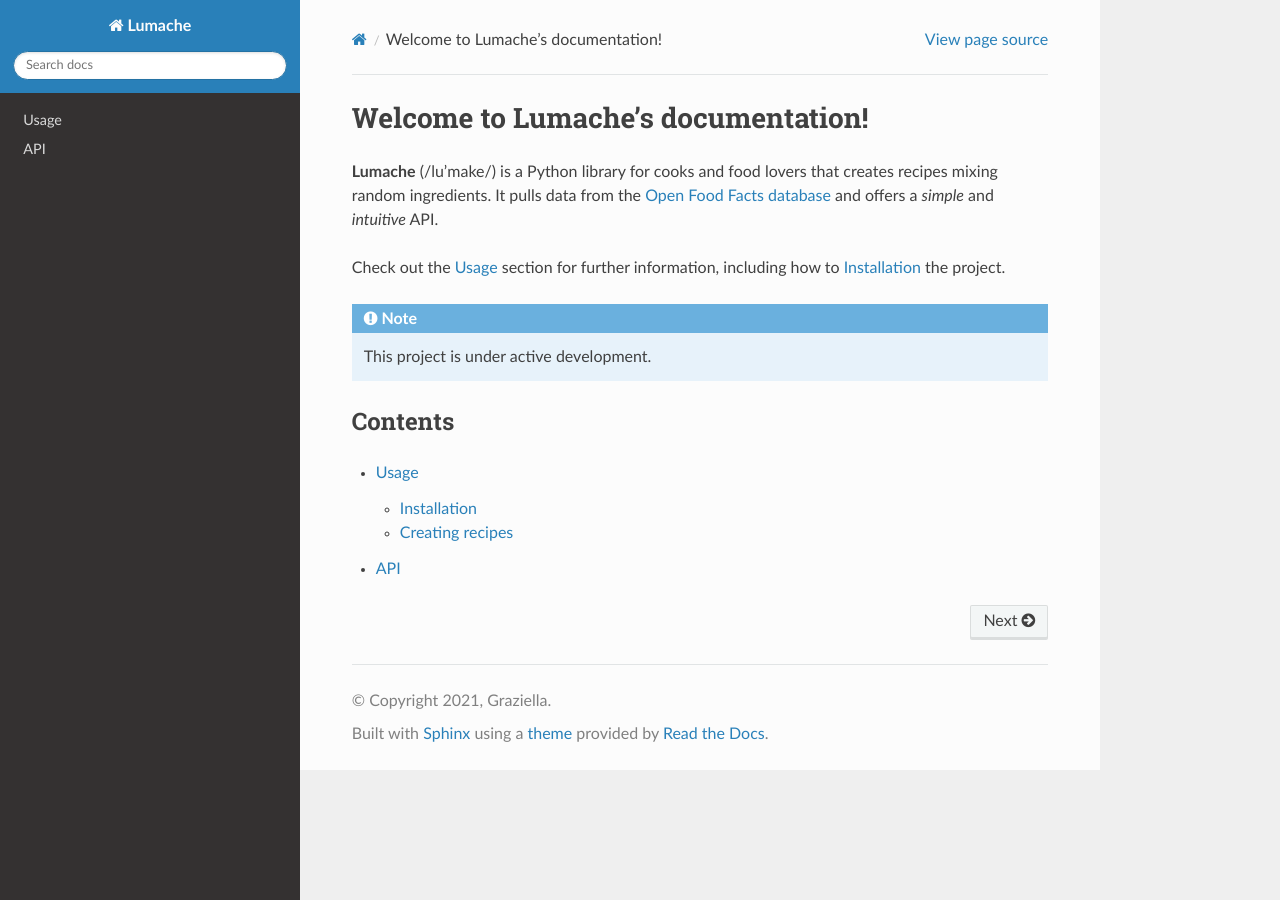
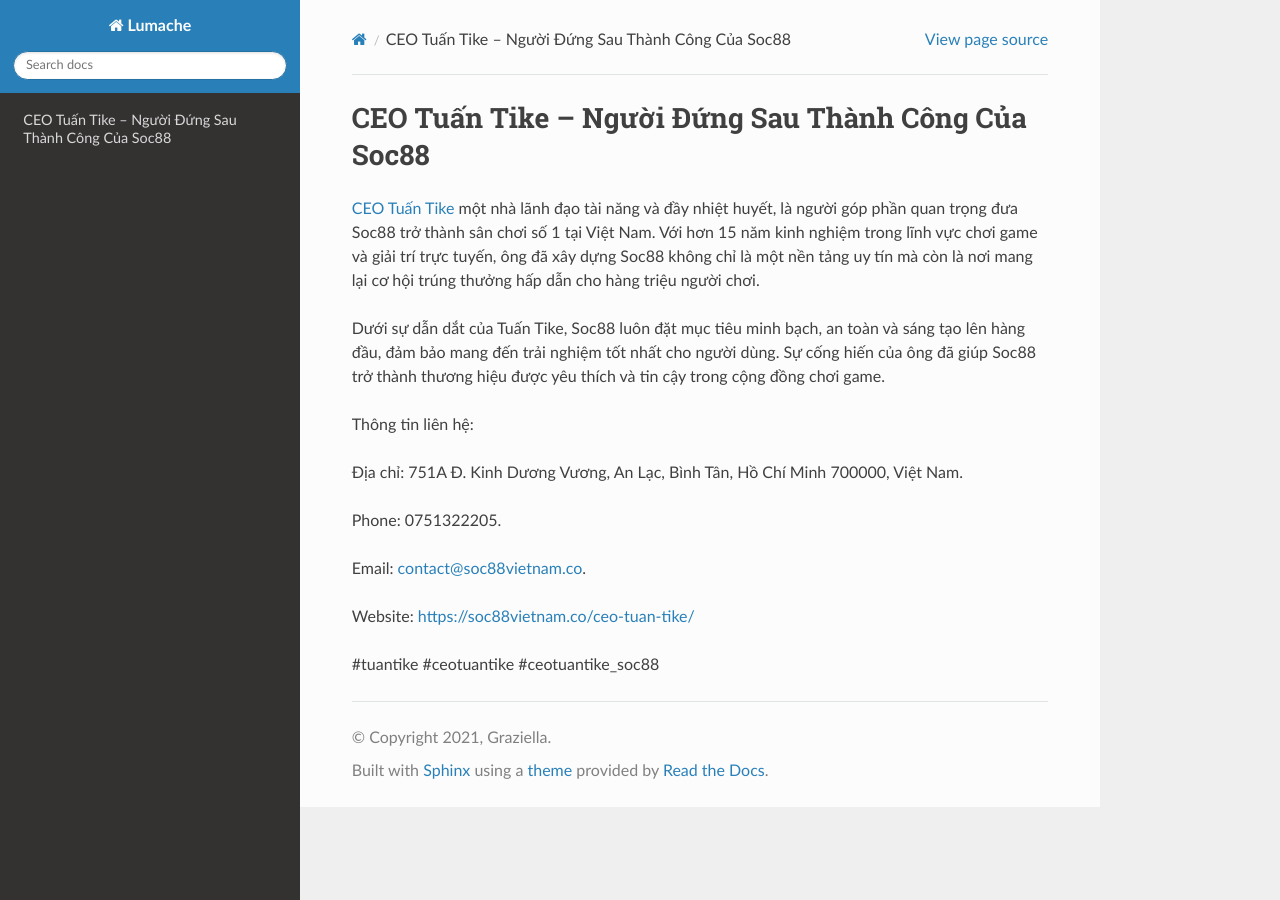
Before and after one commit to parkisngan19/ceotuantike, a Sphinx documentation site: the page built from docs/source/index.rst, in a window 1280 px wide. Built offline with Sphinx 7.4.7 and the Read the Docs theme 3.1.0, drawn with Linux system fonts in a browser that asks for light colours.

Commit message:
Update index.rst

```diff
--- a/docs/source/index.rst
+++ b/docs/source/index.rst
@@ -1,22 +1,18 @@
-Welcome to Lumache's documentation!
+CEO Tuấn Tike – Người Đứng Sau Thành Công Của Soc88
 ===================================
 
-**Lumache** (/lu'make/) is a Python library for cooks and food lovers
-that creates recipes mixing random ingredients.
-It pulls data from the `Open Food Facts database <https://world.openfoodfacts.org/>`_
-and offers a *simple* and *intuitive* API.
+`CEO Tuấn Tike <https://soc88vietnam.co/ceo-tuan-tike/>`_ một nhà lãnh đạo tài năng và đầy nhiệt huyết, là người góp phần quan trọng đưa Soc88 trở thành sân chơi số 1 tại Việt Nam. Với hơn 15 năm kinh nghiệm trong lĩnh vực chơi game và giải trí trực tuyến, ông đã xây dựng Soc88 không chỉ là một nền tảng uy tín mà còn là nơi mang lại cơ hội trúng thưởng hấp dẫn cho hàng triệu người chơi.
 
-Check out the :doc:`usage` section for further information, including
-how to :ref:`installation` the project.
+Dưới sự dẫn dắt của Tuấn Tike, Soc88 luôn đặt mục tiêu minh bạch, an toàn và sáng tạo lên hàng đầu, đảm bảo mang đến trải nghiệm tốt nhất cho người dùng. Sự cống hiến của ông đã giúp Soc88 trở thành thương hiệu được yêu thích và tin cậy trong cộng đồng chơi game.
 
-.. note::
+Thông tin liên hệ:
 
-   This project is under active development.
+Địa chỉ: 751A Đ. Kinh Dương Vương, An Lạc, Bình Tân, Hồ Chí Minh 700000, Việt Nam.
 
-Contents
---------
+Phone: 0751322205.
 
-.. toctree::
+Email: contact@soc88vietnam.co.
 
-   usage
-   api
+Website: https://soc88vietnam.co/ceo-tuan-tike/
+
+#tuantike #ceotuantike #ceotuantike_soc88
```
